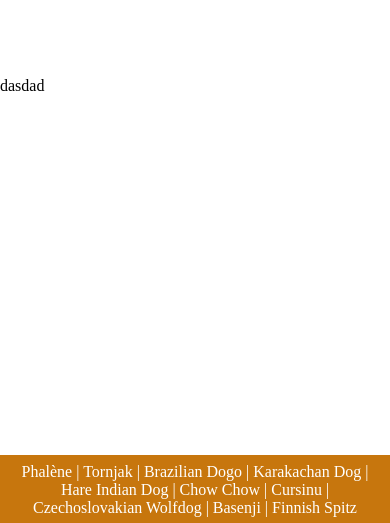
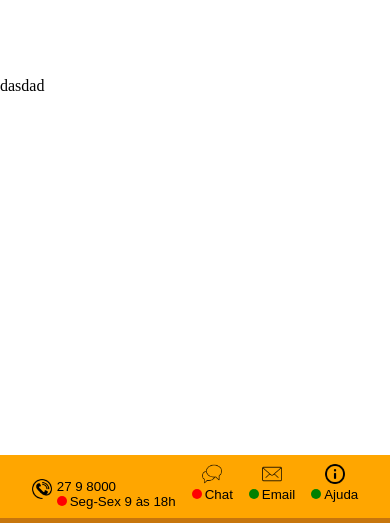
Before and after one commit to Hysumi/front-end-BEM, a website: page index.html in a window 390 px wide. Shown: the part 111-634 px from the top of the page. Drawn offline with Linux system fonts and the light colour scheme.

Commit message:
mobile-footer: adicionar footer contact

```diff
--- a/index.html
+++ b/index.html
@@ -102,6 +102,39 @@
 
             <!-- START FOOTER -->
             <footer>
+
+                <div class="footer_contact_mobile">
+                    <div class="footer_contact_button-container">
+                        <button class="footer_contact_button">
+                            <div class="footer_contact_phone-container">
+                                <img class="footer_contact_icon" src="./src/assets/img/icons/contact/phone-contact.png" alt="" height="50" width="50">
+                                <div class="footer_contact_phone_text-container">
+                                    <span class="footer_contact_phone-text">27 9 8000</span>
+                                    <span class="footer_contact_text_offline footer_contact_phone-text">Seg-Sex 9 às 18h</span>
+                                </div>
+                            </div>
+                        </button>
+                    </div>
+                    <div class="footer_contact_button-container">
+                        <button class="footer_contact_button">
+                            <img class="footer_contact_icon" src="./src/assets/img/icons/contact/chat.png" alt="" height="50" width="50">
+                            <span class="footer_contact_text_offline">Chat</span>
+                        </button>
+                    </div>
+                    <div class="footer_contact_button-container">
+                        <button class="footer_contact_button">
+                            <img class="footer_contact_icon" src="./src/assets/img/icons/contact/mail.png" alt="" height="50" width="50">
+                            <span class="footer_contact_text_online">Email</span>
+                        </button>
+                    </div>
+                    <div class="footer_contact_button-container">
+                        <button class="footer_contact_button">
+                            <img class="footer_contact_icon" src="./src/assets/img/icons/contact/info.png" alt="" height="50" width="50">
+                            <span class="footer_contact_text_online">Ajuda</span>
+                        </button>
+                    </div>
+                </div>
+
                 <div class="footer_navigation_mobile">
                     <div class="footer_navigation_container">
                         <a href="#" class="footer_navigation_firstText">Phalène</a>
--- a/src/common.blocks/footer/footer.scss
+++ b/src/common.blocks/footer/footer.scss
@@ -2,17 +2,72 @@ $socialColorBackground: white;
 $paymentCardsBackground: white;
 $darkBrown:rgb(153, 88, 4);
 $brown:rgb(199, 118, 13);
+$lightBrown: rgb(255, 166, 0);
 
-footer {
+.footer_contact_mobile,
+.footer_navigation_mobile,
+.footer_cards_mobile,
+.footer_social_mobile,
+.footer_copyrights_mobile, {
     width: 100%;
+    padding: 0.5em 0;
+    text-align: center;
 }
 
+.footer_contact_mobile {
+    background-color: $lightBrown;
+}
+
+.footer_contact_button-container{
+    display: inline-block;
+}
+
+.footer_contact_button {
+    background: none;
+    border: none;
+}
+
+.footer_contact_icon {
+    height: 20px;
+    width: 20px;
+}
+
+.footer_contact_text {
+    font-size: 10px;
+}
+
+.footer_contact_text_online:before,
+.footer_contact_text_offline:before {
+    content: '';
+    display: inline-block;
+    width: 10px;
+    height: 10px;
+    margin-right: 3px;
+    -moz-border-radius: 7.5px;
+    -webkit-border-radius: 7.5px;
+    border-radius: 7.5px;
+}
+
+.footer_contact_text_online:before {
+    background-color: green;
+}
+.footer_contact_text_offline:before {
+    background-color: red;
+}
+.footer_contact_phone-container {
+    display: flex;
+    flex-direction: row;
+    text-align: initial;
+}
+.footer_contact_phone_text-container {
+    margin-left: 5px;
+}
+.footer_contact_phone-text {
+    text-align: start;
+}
 .footer_navigation_mobile {
     background-color: $brown;
-    padding: 0.5em 0;
-    width: 100%;
 }
-
 
 .footer_navigation_container {
     padding: 0 1em;
@@ -30,8 +85,6 @@ footer {
 }
 
 .footer_cards_mobile {
-    padding: .5em 0;
-    text-align: center;
     background-color: $darkBrown;
 }
 
@@ -47,7 +100,6 @@ footer {
 }
 
 .footer_social_mobile {
-    text-align: center;
     overflow: hidden;
     background-color: $darkBrown;
     border-bottom: thin rgba(255,255,255, 0.5) solid;
@@ -61,11 +113,11 @@ footer {
         background-color: $socialColorBackground;
         fill: $darkBrown;
         border-radius: 20px;
+        margin: 0 0.25em;
     }
 }
 
 .footer_copyrights_mobile {
-    text-align: center;
     font-size: 10px;
     color: white;
     background-color: $darkBrown;
```
Also changed, not shown: src/assets/img/icons/contact/chat.png (added), src/assets/img/icons/contact/info.png (added), src/assets/img/icons/contact/mail.png (added), src/assets/img/icons/contact/phone-contact.png (added), src/assets/img/icons/user.png (added), src/bundles/css-bundle/bundle.min.css.
